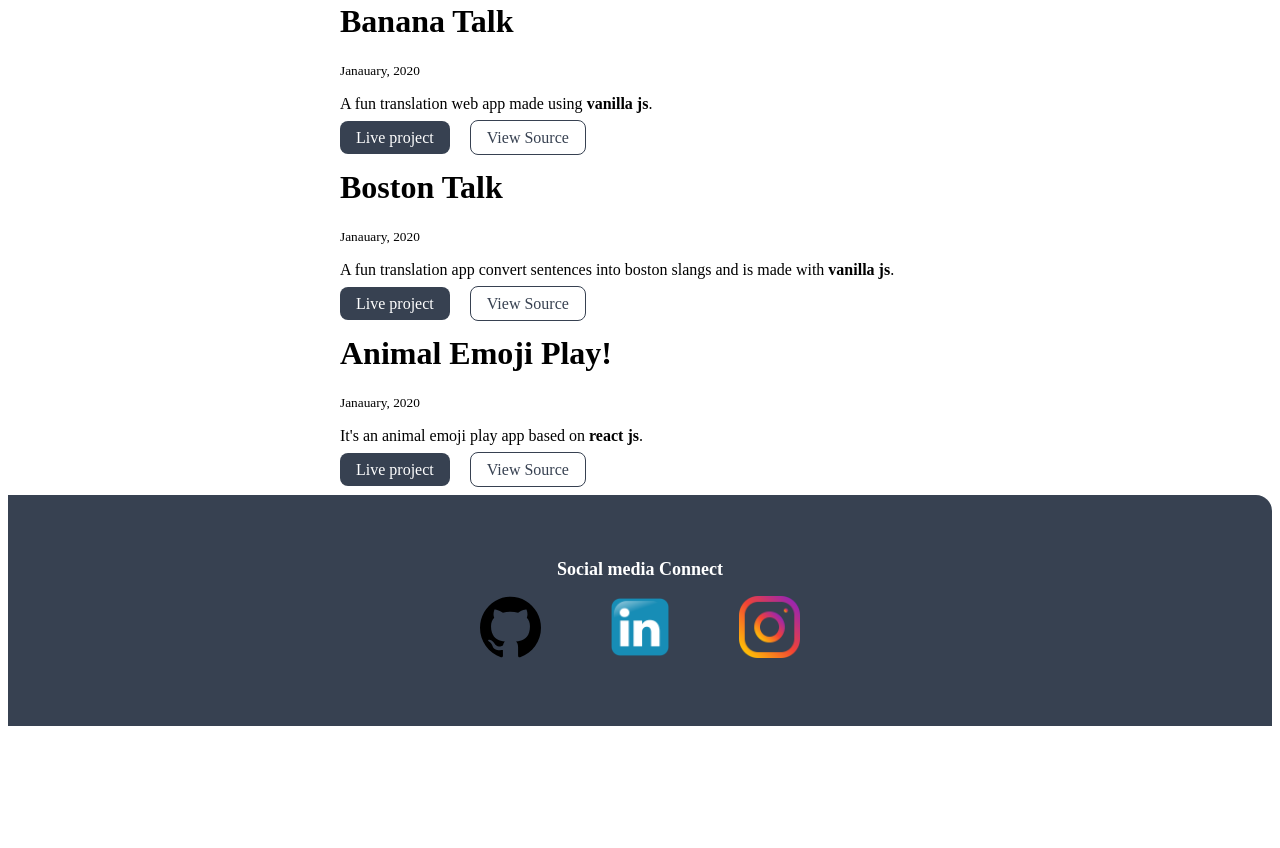
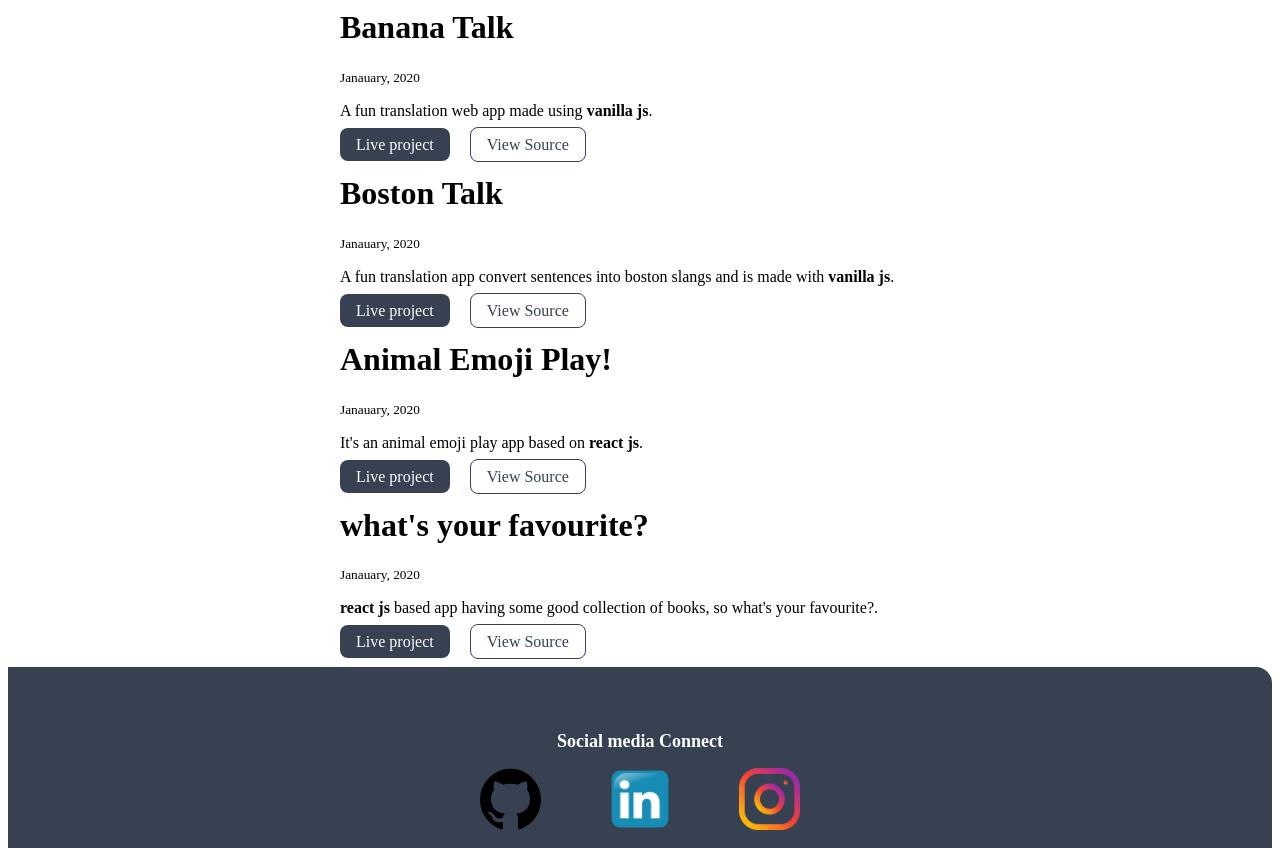
Before and after one commit to ruchikasrivastava123/ruchika_srivastava-portfolio, a plain HTML site: page projects.html in a window 1280 px wide. Shown: the part 846-1694 px from the top of the page. Before the commit the page ends 1580 px from the top, so only its background shows below. Drawn offline with Linux system fonts and the light colour scheme.

Commit message:
refactor: updated the project of react js
added the project of react js app

```diff
--- a/projects.html
+++ b/projects.html
@@ -95,6 +95,20 @@
              href="https://github.com/ruchikasrivastava123/animal-emoji-play">
             View Source</a></div>
          </li>
+         <li>
+            <div class="container container-center">
+            <h1>what's your favourite?</h1>
+            <small>Janauary, 2020</small>
+            <p><b>react js</b> based app having some good collection of books, so what's
+            your favourite?. </p>
+
+            <a class="link link-primary" style="display: inline;"
+            href="https://n3421.csb.app/">
+            Live project</a>
+            <a class="link link-secondary" style="display: inline;"
+             href="https://github.com/ruchikasrivastava123/books-guide">
+            View Source</a></div>
+         </li>
 
 
 
--- a/styles.css
+++ b/styles.css
@@ -55,7 +55,7 @@ margin: auto;
     text-align: center;
     padding-top: 1rem;
     color: var(--primary-color);
-    font-size: 14pt;
+    font-size: 16pt;
     padding-left: 2.5rem;
 }
 .header .header-heading .heading-inverted
```
Also changed, not shown: index.html (+2 -1 lines), images/ruchika-pic.jpg (added).
